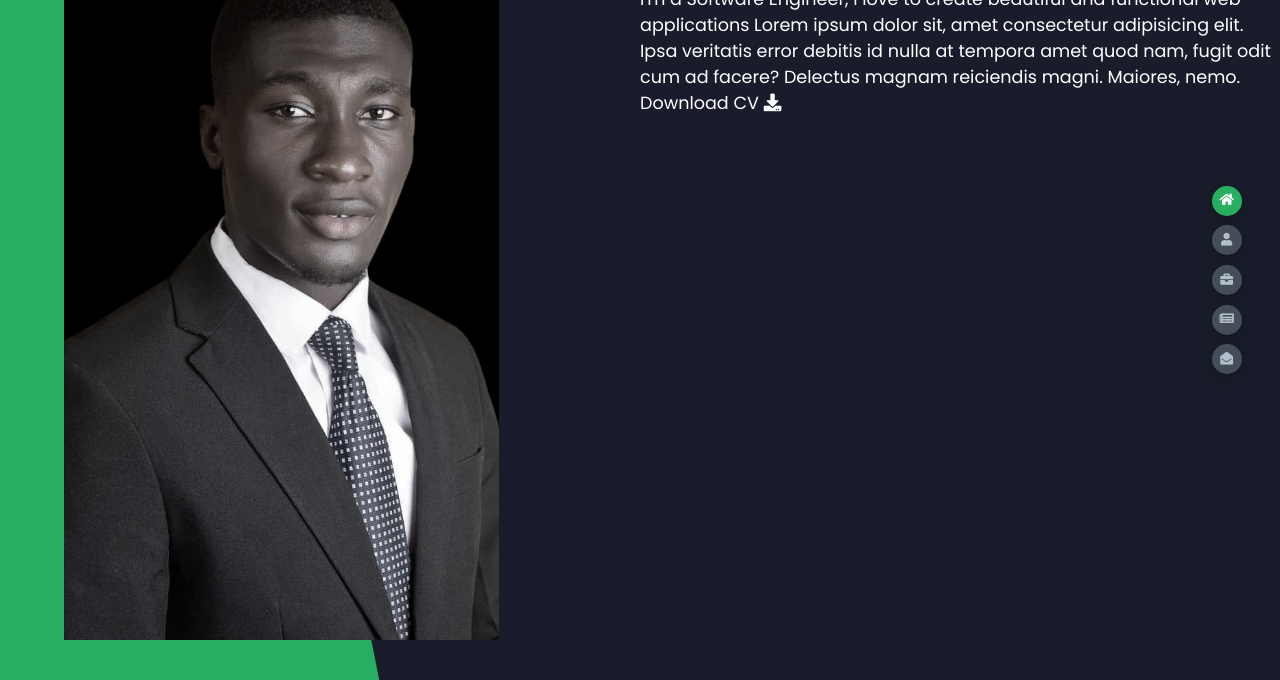
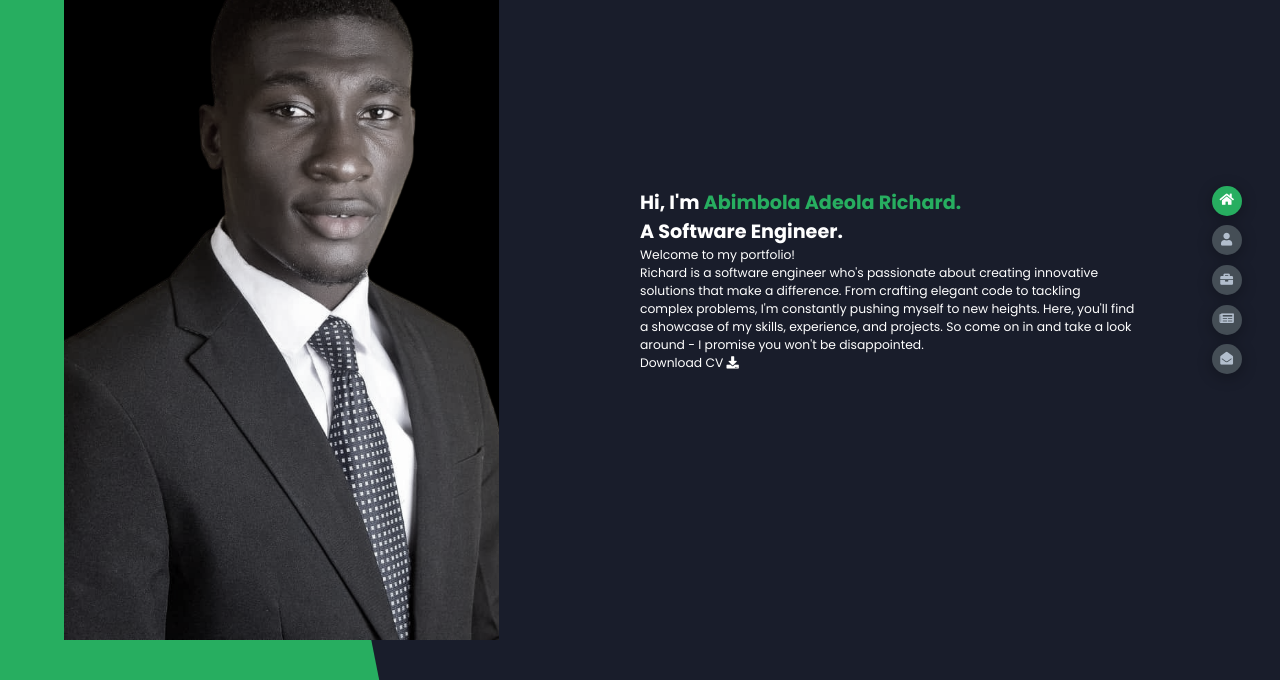
Before and after one commit to DeolaRichard/Portfolio-Website, a plain HTML site: page index.html in a window 1280 px wide. Shown: the part 120-800 px from the top of the page. Drawn offline with Linux system fonts and the light colour scheme.

Commit message:
styling the comp  in home

```diff
--- a/Styles/styles.scss
+++ b/Styles/styles.scss
@@ -172,4 +172,19 @@ a {
         }
         }
     }
+
+.right-header {
+    display: flex;
+    flex-direction: column;
+    justify-content: center;
+    padding-right: 9rem;
+    font-size: .7em;
+    }
+    .name {
+        font-size: 1.2rem;
+        span {
+            color: var(--color-secondary);
+        }
+    }
+
 }
--- a/index.html
+++ b/index.html
@@ -22,13 +22,11 @@
     </div>
     <div class="right-header">
     <h1 class="name">
-    Hi, I'm <span>Abimbola Adeola </span>
+    Hi, I'm <span>Abimbola Adeola Richard.</span> <br>
     A Software Engineer.
    </h1>
     <p>
-    I'm a Software Engineer, I love to create beautiful and functional web applications
-    Lorem ipsum dolor sit, amet consectetur adipisicing elit. Ipsa veritatis error debitis
-    id nulla at tempora amet quod nam, fugit odit cum ad facere? Delectus magnam reiciendis magni. Maiores, nemo.
+        Welcome to my portfolio! <br>  Richard is a software engineer who's passionate about creating innovative solutions that make a difference. From crafting elegant code to tackling complex problems, I'm constantly pushing myself to new heights. Here, you'll find a showcase of my skills, experience, and projects. So come on in and take a look around - I promise you won't be disappointed.
      </p>
    <a href="" class="main-btn">
     <span class="btn-text">Download CV</span>
```
Also changed, not shown: Styles/styles.css, 1 other file.
